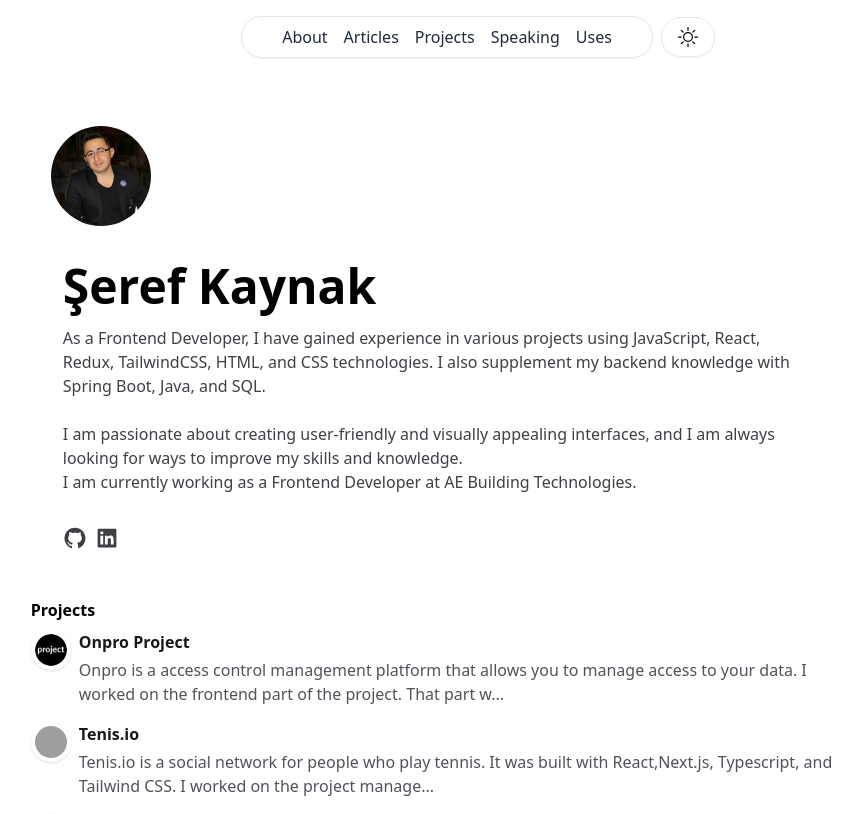
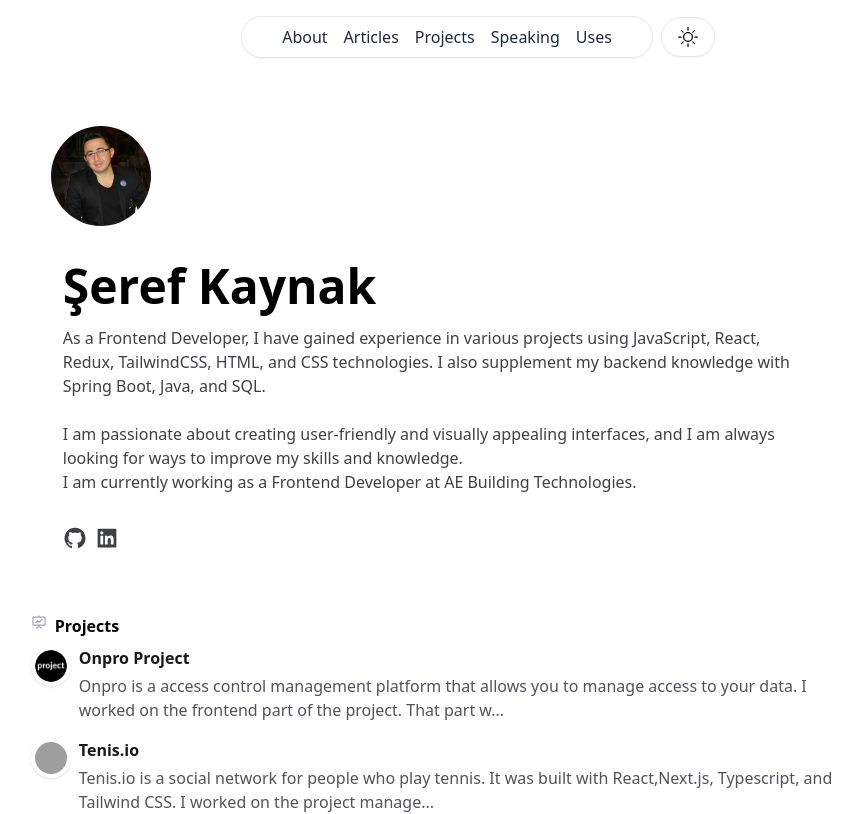
Before and after one commit to serefkaynak/resume, a Next.js app: page / in a window 1280 px wide. Shown: the top 814 px of the page, without its empty margins (206-1068 px from the left). Built offline with nearby package versions, Linux system fonts and the light colour scheme; grey boxes are pictures that could not be loaded.

Commit message:
fixed: improved projectHome component

```diff
--- a/components/home/index.tsx
+++ b/components/home/index.tsx
@@ -6,6 +6,8 @@ import SignUp from "./signUp"
 import WorkHistory from "./workHistory"
 import {projectsArr} from "@/components/projects";
 import ProjectHome from "@/components/projects/projectHome";
+import {AiOutlineFundProjectionScreen} from "react-icons/ai";
+
 
 export default function HomeComponent() {
 
@@ -15,12 +17,15 @@ export default function HomeComponent() {
             <Hero/>
             {/*<ImageGallery />*/}
             <div className={'ml-4 mr-2'}>
-            <h2 className="mt-4 mb-2 font-semibold dark:text-zinc-100">Projects</h2>
-            {projectsArr.map(i => (
-                <div key={i.id} className={'flex flex-col justify-start items-start gap-2 mb-4'}>
-                    <ProjectHome {...i}/>
+                <div className="flex flex-row items-center justify-start gap-2">
+                <div className="text-gray-400" data-testid="project-icon"><AiOutlineFundProjectionScreen/></div>
+                <h2 className="mt-4 mb-2 font-semibold dark:text-zinc-100">Projects</h2>
                 </div>
-            ))}
+                {projectsArr.map(i => (
+                    <div key={i.id} className={'flex flex-col justify-start items-start gap-2 mb-4'}>
+                        <ProjectHome {...i}/>
+                    </div>
+                ))}
             </div>
             <div className="lg:flex flex-row lg:my-16 my-8 justify-start">
                 <Posts/>
```
